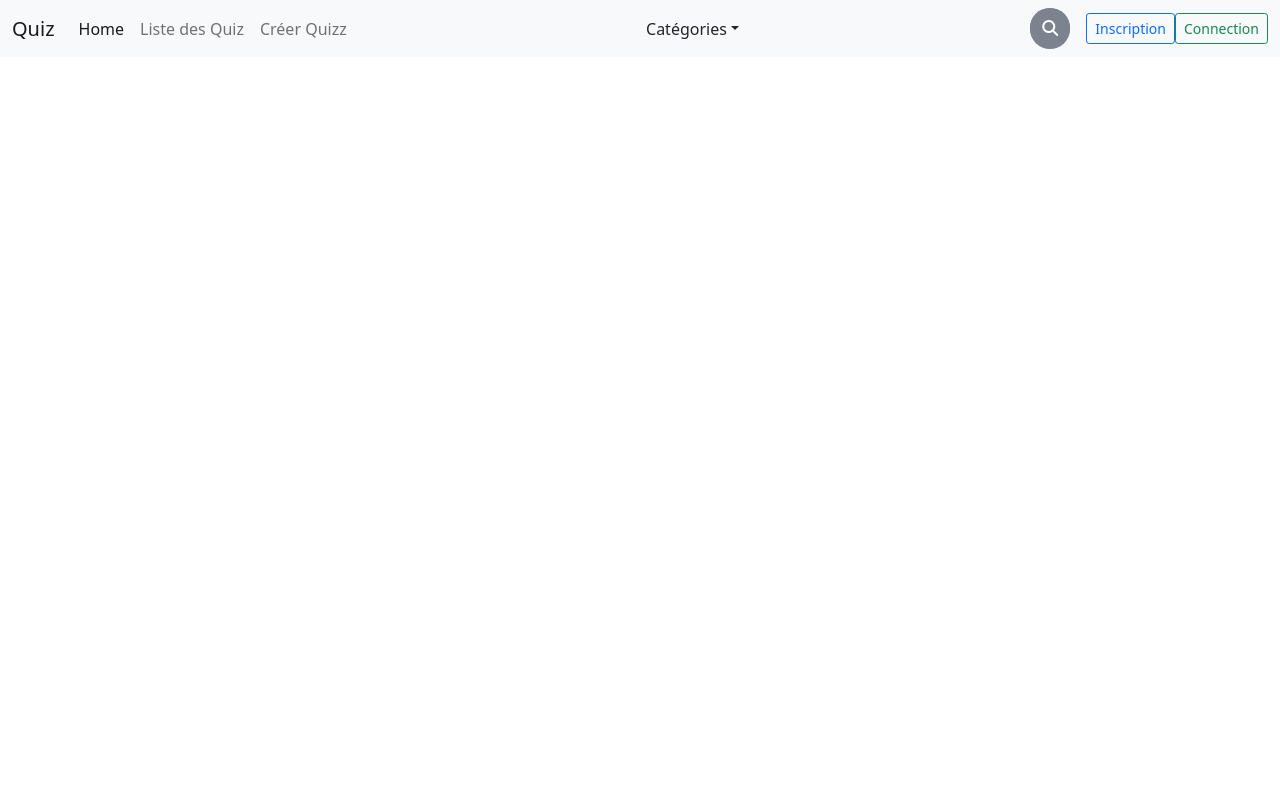
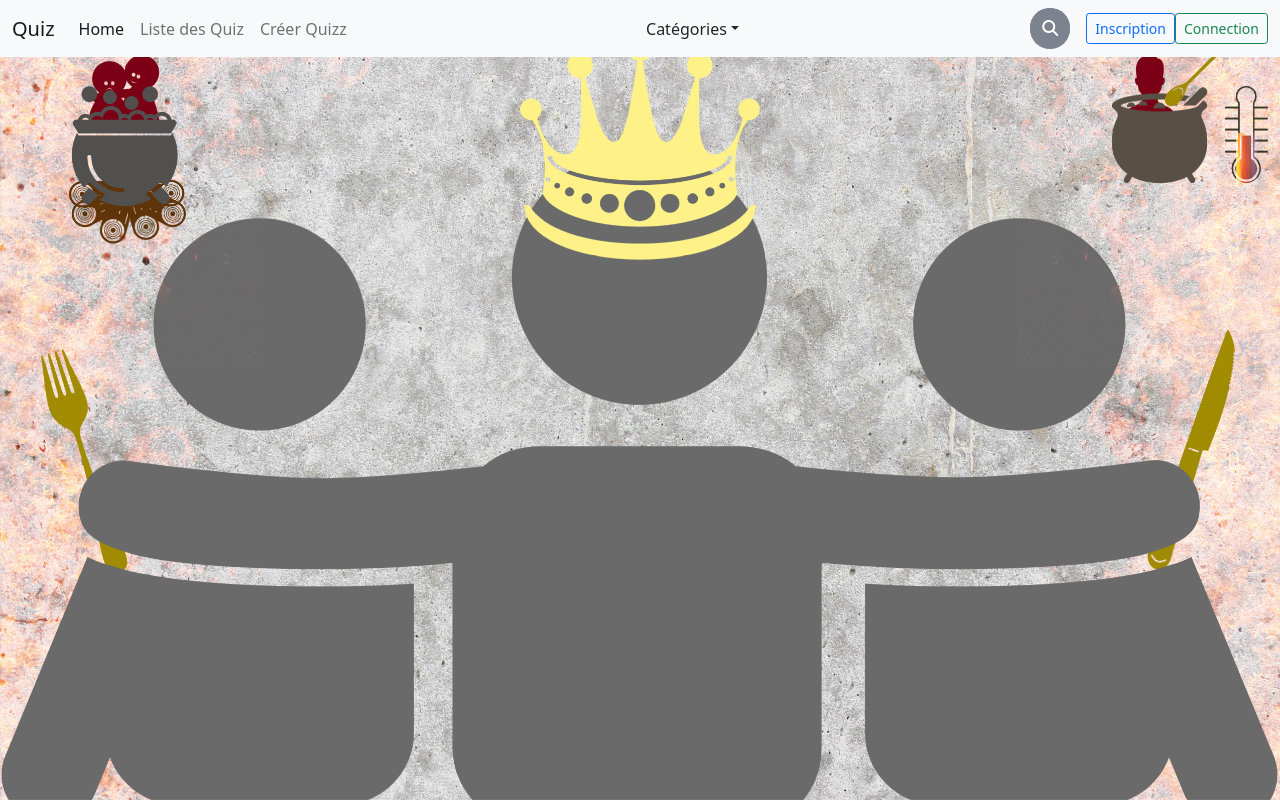
Before and after one commit to Clement-Julia/TPQuizz, a PHP site: page /vues/listeQuizz.php in a window 1280 px wide. Run offline with PHP 8.4, Linux system fonts and the light colour scheme; data that the repository does not hold is empty; some libraries are stand-ins or nearby versions.

Commit message:
encore plus d'image

```diff
--- a/css/styles.css
+++ b/css/styles.css
@@ -737,6 +737,7 @@
 #bg-afficher-quizz{
     background: url("../src/img/listequizz.jpg");
     background-size: cover;
+    background-attachment: fixed;
     position: absolute;
     left: 0;
     top: 0;
@@ -744,3 +745,12 @@
     width: 100%;
     z-index: -2;
 }
+
+.overflow{
+    max-height: calc(100vh - 125px);
+    overflow: auto;
+}
+
+.overflow::-webkit-scrollbar{
+    display: none;
+}
--- a/vues/listeQuizz.php
+++ b/vues/listeQuizz.php
@@ -5,7 +5,10 @@ require_once "../vues/container.php";
 
 $modele = new Quizz();
 $quizz = $modele->recupQuizz();
-
+?>
+<div id="bg-afficher-quizz"></div>
+<div class="overflow">
+<?php
 foreach($quizz as $quiz){
     ?>
     <div class ="d-flex justify-content-center">
@@ -39,6 +42,7 @@ foreach($quizz as $quiz){
     <?php
 }
 ?>
+</div>
 <div class= "mt-5"></div>
 <?php
 
```
